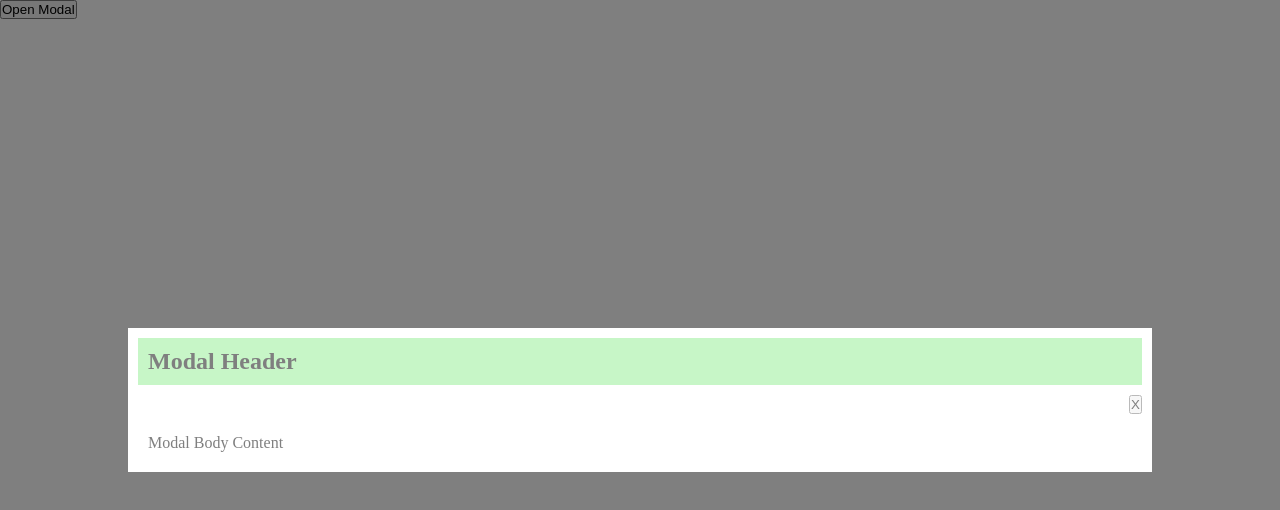
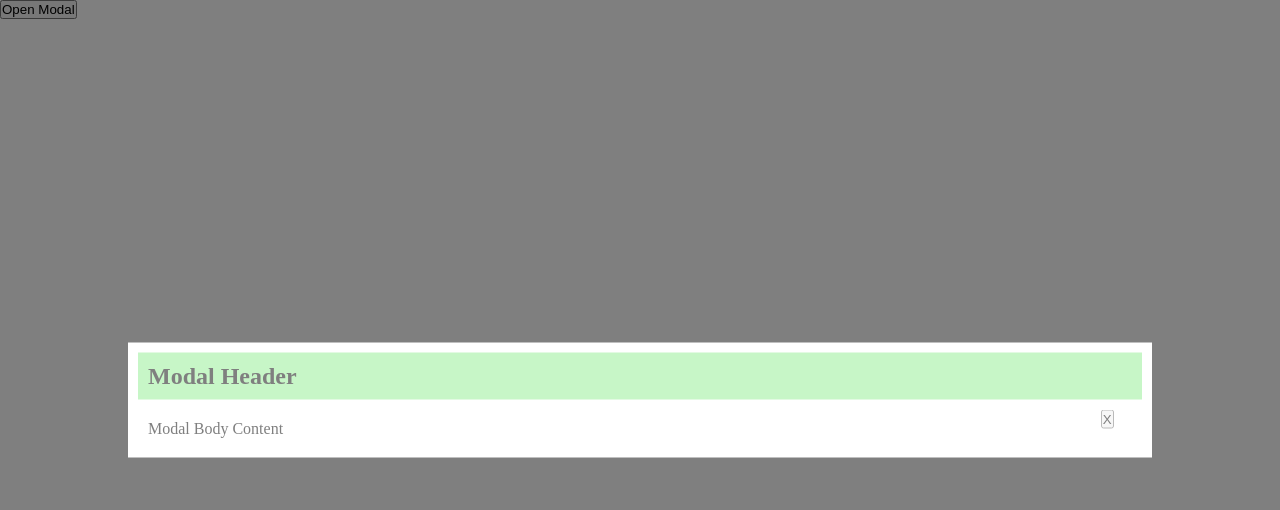
Before and after one commit to acciojob/css-modal-ShejulShubham, a website: page main.html in a window 1280 px wide. Both pictures are taken after a click on the button "Open Modal". Drawn offline with Linux system fonts and the light colour scheme.

Commit message:
created a submission

```diff
--- a/script.js
+++ b/script.js
@@ -7,8 +7,14 @@ function toggleModal(){
 	modal.classList.toggle("show");
 }
 
-modal.onclick = toggleModal;
+modal.onclick = ()=>{
+	modal.style.display = "none";
+};
 
-closeModal.onclick = toggleModal;
+closeModal.onclick = ()=>{
+	modal.style.display = "none";
+};
 
-openModal.addEventListener("click", toggleModal);
+openModal.addEventListener("click", ()=>{
+	modal.style.display = "block";
+});
--- a/styles.css
+++ b/styles.css
@@ -14,7 +14,7 @@
 	background-color: black;
 	opacity: 0.5;
 	position: fixed;
-	z-index: 50;
+	z-index: 1;
 	display: none;
 }
 
@@ -44,8 +44,8 @@
 }
 
 .modal-header button {
-	display: block;
-	margin: 10px 10px 10px auto;
+	position: absolute;
+	left: 95%;
 }
 
 .modal-body {
```
